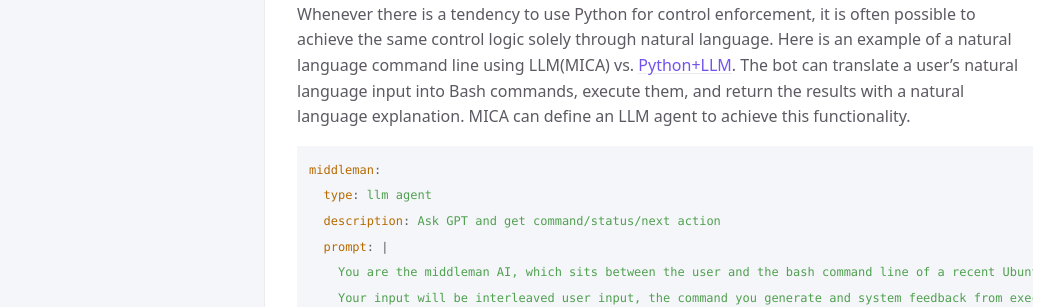
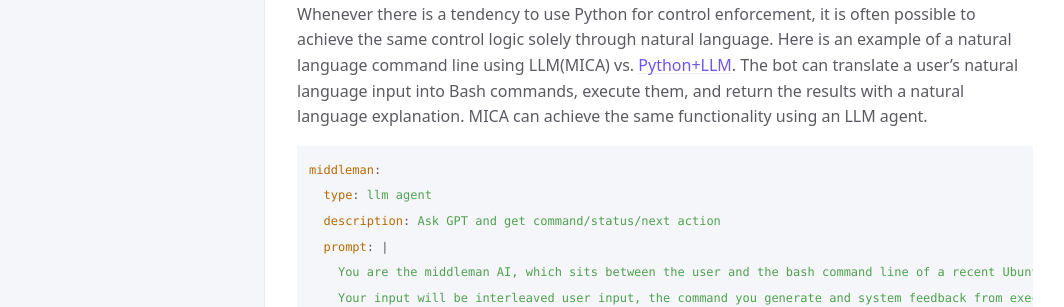
Before and after one commit to Mica-labs/Mica-labs.github.io, a Jekyll site: the page built from docs/introduction/index.md, in a window 1280 px wide and 900 px high. Shown: the part 404-711 px from the top of the window, without its empty margins (107-1171 px from the left). Built offline with Jekyll 4.4.1, drawn with Linux system fonts in a browser that asks for light colours; cached includes are drawn as plain includes.

Commit message:
Update index.md

````diff
--- a/docs/introduction/index.md
+++ b/docs/introduction/index.md
@@ -12,7 +12,7 @@ As the capabilities of large language models (LLMs) continue to grow, it is anti
 <div> Obs. 1: Python Programming vs. Natural Language Programming</div>
 </center>
 
-By their nature, the tasks performed by (human) agents are often expressed in natural language, while Python programs better serve as a bridge between agents and the computer world.  Whenever there is a tendency to use Python for control enforcement, it is often possible to achieve the same control logic solely through natural language. Here is an example of a natural language command line using LLM(MICA) vs. [Python+LLM](https://github.com/aaalgo/middleman).  The bot can translate a user’s natural language input into Bash commands, execute them, and return the results with a natural language explanation. MICA can define an LLM agent to achieve this functionality.
+By their nature, the tasks performed by (human) agents are often expressed in natural language, while Python programs better serve as a bridge between agents and the computer world.  Whenever there is a tendency to use Python for control enforcement, it is often possible to achieve the same control logic solely through natural language. Here is an example of a natural language command line using LLM(MICA) vs. [Python+LLM](https://github.com/aaalgo/middleman).  The bot can translate a user’s natural language input into Bash commands, execute them, and return the results with a natural language explanation. MICA can achieve the same functionality using an LLM agent.
 ```yaml
 middleman:
   type: llm agent
````
